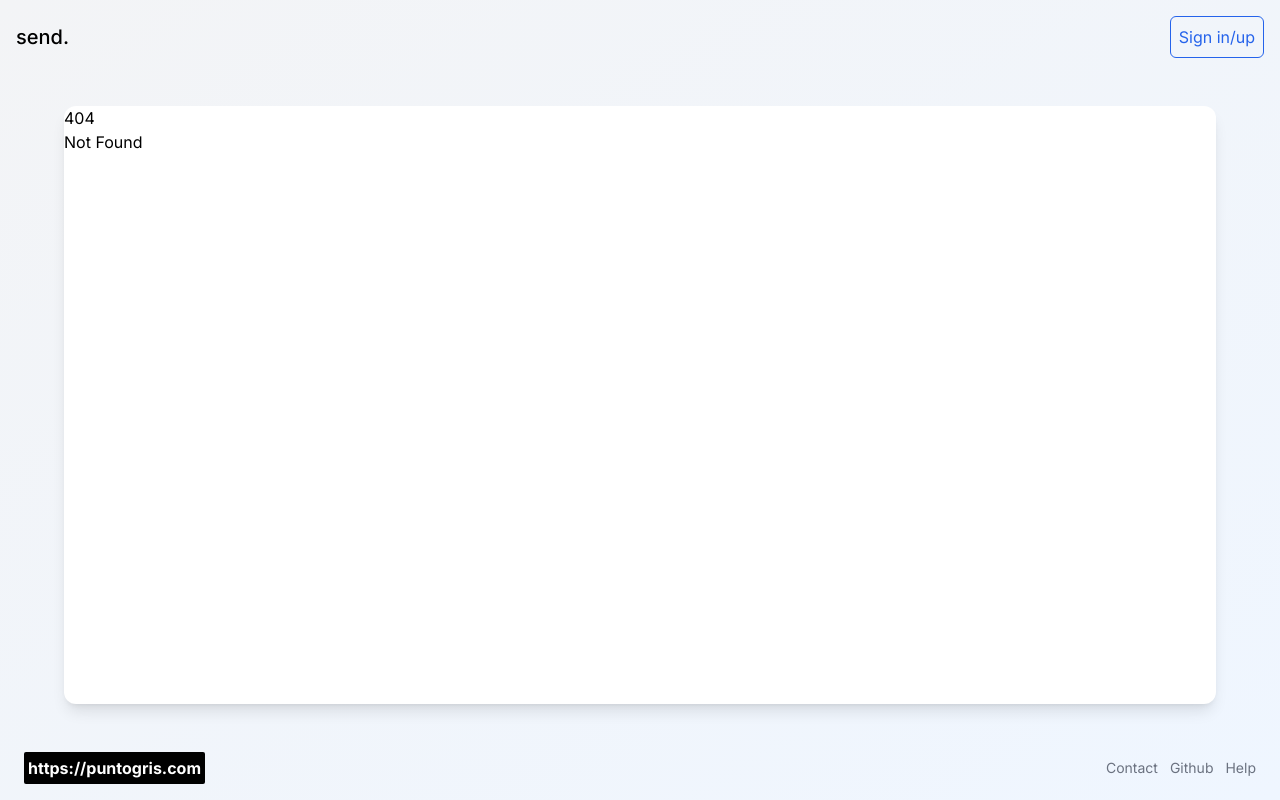
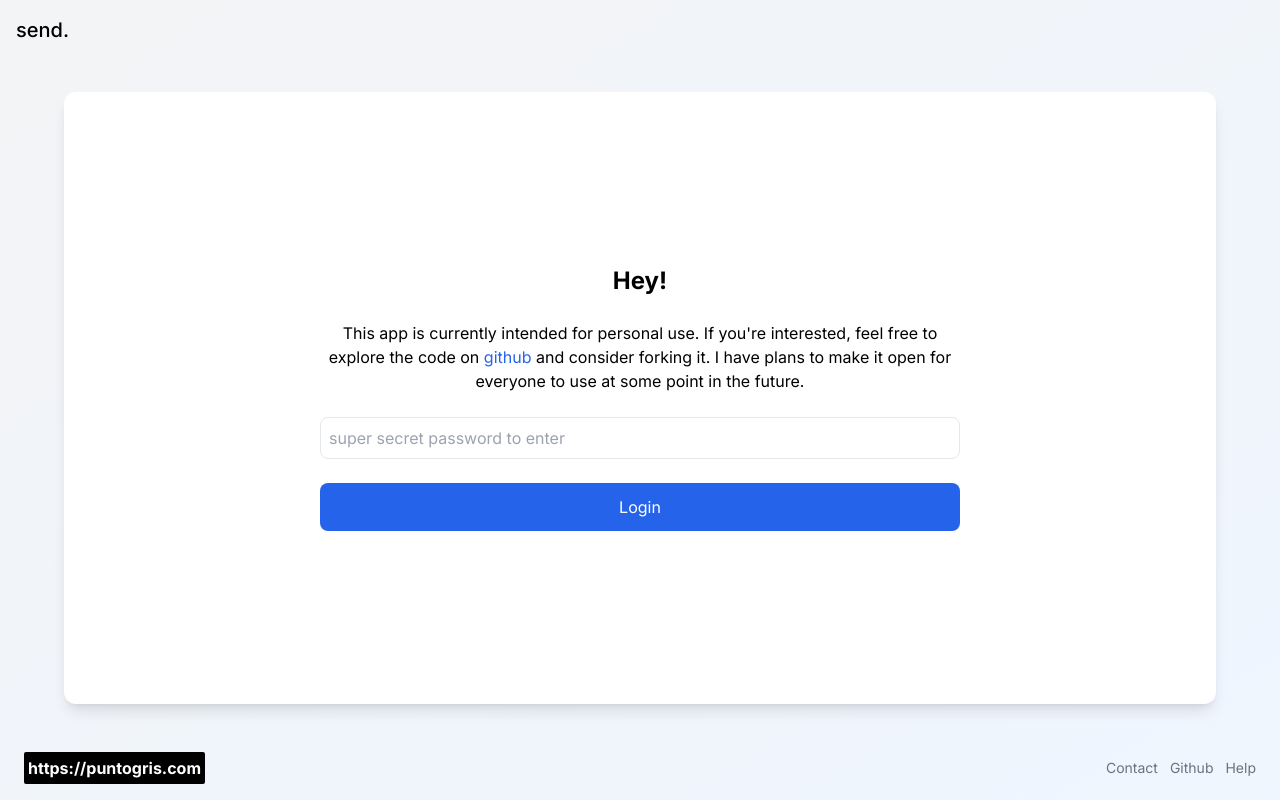
Before and after one commit to puntogris/send, a SvelteKit app: page /login in a window 1280 px wide. Before the commit this address had no page. Built offline with nearby package versions, Linux system fonts and the light colour scheme.

Commit message:
added auth and login page

```diff
--- /dev/null
+++ b/src/hooks.server.ts
@@ -0,0 +1,14 @@
+import { AUTH_PASSWORD } from '$env/static/private';
+import { redirect } from '@sveltejs/kit';
+
+/** @type {import('@sveltejs/kit').Handle} */
+export async function handle({ event, resolve }) {
+	const authCookie = event.cookies.get('auth');
+
+	if (authCookie != AUTH_PASSWORD && !event.url.pathname.startsWith('/login')) {
+		return redirect(302, '/login');
+	}
+
+	const response = await resolve(event);
+	return response;
+}
--- a/src/routes/+layout.svelte
+++ b/src/routes/+layout.svelte
@@ -8,7 +8,7 @@
 <div class="flex h-screen min-h-screen flex-col bg-gradient-to-br from-gray-100 to-blue-50">
 	<header class="flex items-center justify-between p-4">
 		<a href="/" class="text-xl font-medium">send.</a>
-		<button class="rounded-md border border-blue-600 p-2 text-blue-600">Sign in/up</button>
+		<!-- <button class="rounded-md border border-blue-600 p-2 text-blue-600">Sign in/up</button> -->
 	</header>
 	<div class="mx-16 my-8 h-full rounded-xl bg-white shadow-lg">
 		<slot />
--- /dev/null
+++ b/src/routes/login/+page.server.ts
@@ -0,0 +1,33 @@
+import { dev } from '$app/environment';
+import { AUTH_PASSWORD } from '$env/static/private';
+import { redirect } from '@sveltejs/kit';
+
+/** @type {import('./$types').Actions} */
+export const actions = {
+	default: async ({ request, cookies }) => {
+		const data = await request.formData();
+		const password = data.get('password');
+
+		const domain = dev ? 'localhost' : 'send.puntogris.com';
+
+		if (password === AUTH_PASSWORD) {
+			const expireDate = new Date();
+			expireDate.setFullYear(expireDate.getFullYear() + 1);
+
+			cookies.set('auth', AUTH_PASSWORD, {
+				sameSite: true,
+				secure: true,
+				httpOnly: true,
+				path: '/',
+				expires: expireDate,
+				domain
+			});
+
+			redirect(303, '/');
+		} else {
+			return {
+				error: "Password didn't matched, who are you?"
+			};
+		}
+	}
+};
--- /dev/null
+++ b/src/routes/login/+page.svelte
@@ -0,0 +1,31 @@
+<script lang="ts">
+	import { toast } from 'svelte-french-toast';
+
+	export let form;
+
+	$: {
+		if (form?.error) {
+			toast.error(form.error);
+		}
+	}
+</script>
+
+<form
+	method="post"
+	class="mx-auto flex h-full max-w-2xl flex-col items-center justify-center gap-6 p-4"
+>
+	<h1 class="text-2xl font-bold">Hey!</h1>
+	<p class="text-center">
+		This app is currently intended for personal use. If you're interested, feel free to explore the
+		code on <a class="text-blue-600 hover:underline" href="github.com/puntogris/send-site">github</a
+		> and consider forking it. I have plans to make it open for everyone to use at some point in the
+		future.
+	</p>
+	<input
+		class="w-full rounded-lg border p-2"
+		type="password"
+		name="password"
+		placeholder="super secret password to enter"
+	/>
+	<button type="submit" class="w-full rounded-lg bg-blue-600 p-3 text-white">Login</button>
+</form>
```
